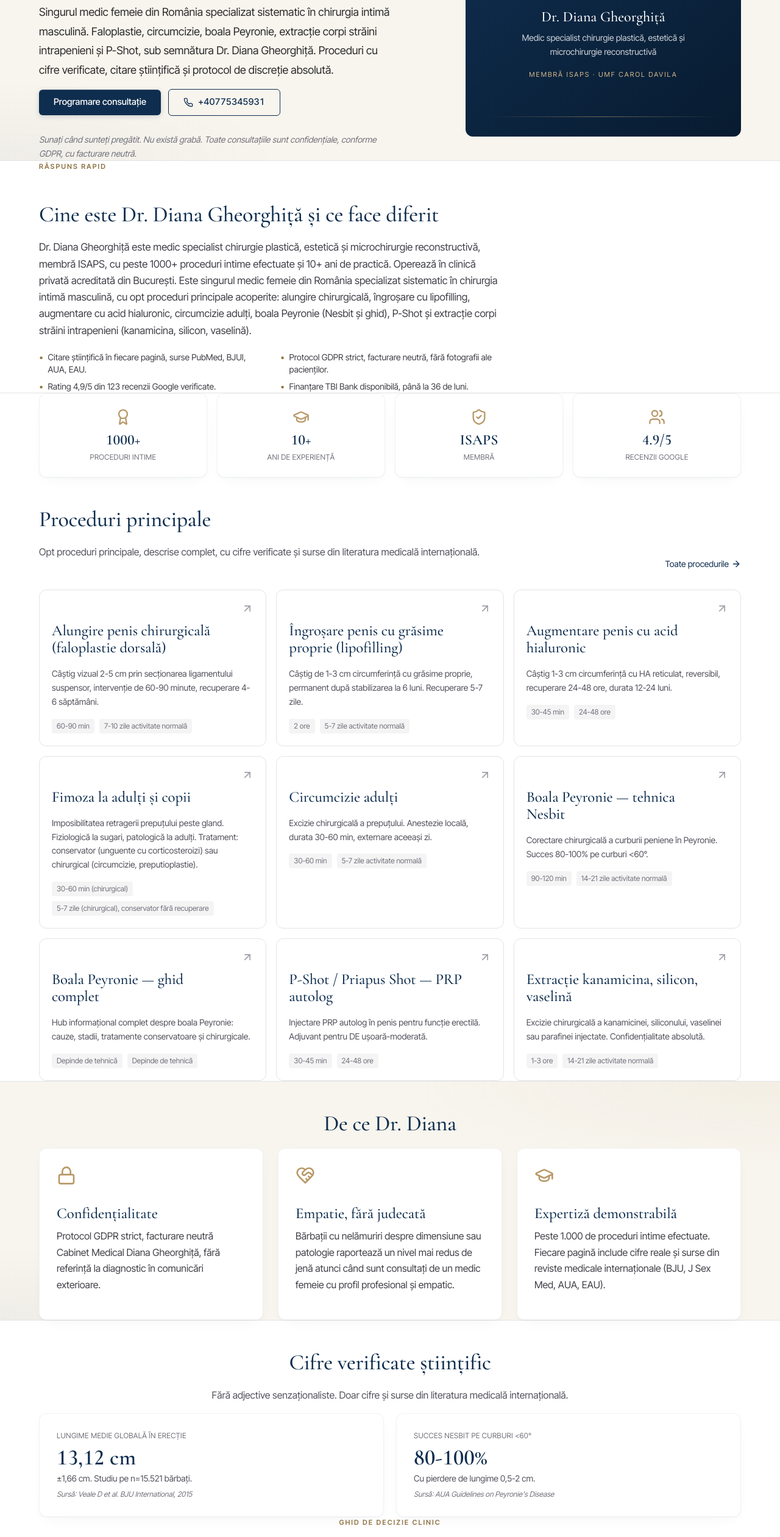
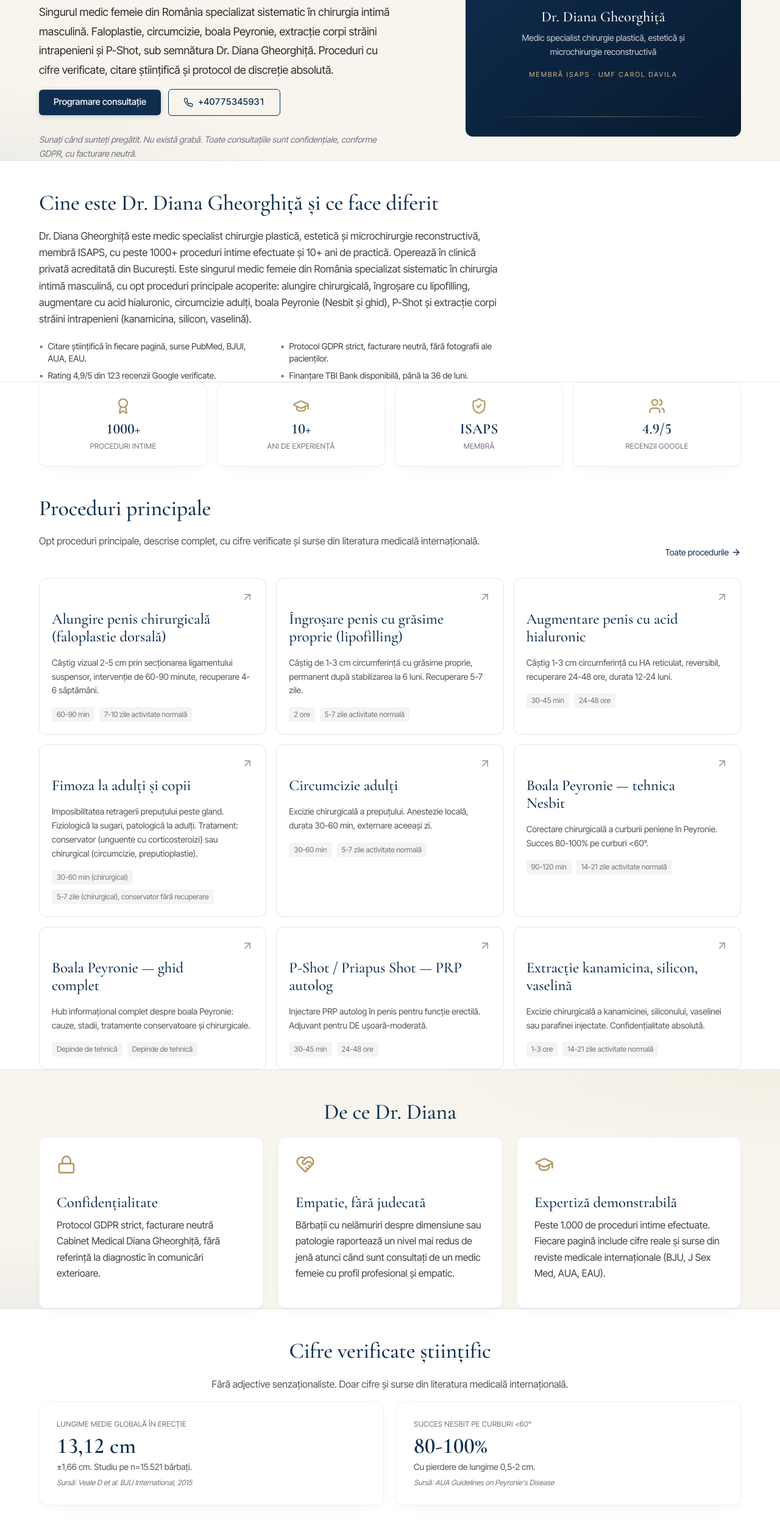
Before and after one commit to mihnea-eugen/chirurgia-intima, a Next.js app: page / in a window 1280 px wide. Shown: the part 234-2755 px from the top of the page at 61% size. Built offline with nearby package versions, Linux system fonts and the light colour scheme; no server answers.

Commit message:
fix(homepage): scoate eyebrow tags decorative (Raspuns rapid, Ghid decizie, Marturii pacienti)

```diff
--- a/app/page.tsx
+++ b/app/page.tsx
@@ -97,8 +97,7 @@ export default function HomePage() {
       {/* INTRODUCERE SCURTĂ */}
       <section className="bg-white border-b border-zinc-200" data-speakable="true">
         <div className="container-wide py-20 lg:py-28">
-          <div className="eyebrow mb-3">Răspuns rapid</div>
-          <h2 className="font-display text-2xl lg:text-3xl mb-4 max-w-3xl">Cine este Dr. Diana Gheorghiță și ce face diferit</h2>
+                    <h2 className="font-display text-2xl lg:text-3xl mb-4 max-w-3xl">Cine este Dr. Diana Gheorghiță și ce face diferit</h2>
           <p className="text-zinc-700 max-w-3xl text-[1.05rem] leading-relaxed">
             Dr. Diana Gheorghiță este medic specialist chirurgie plastică, estetică și microchirurgie reconstructivă, membră ISAPS, cu peste {SITE.trust.proceduresPerformed}+ proceduri intime efectuate și {SITE.trust.yearsExperience}+ ani de practică. Operează în clinică privată acreditată din București. Este singurul medic femeie din România specializat sistematic în chirurgia intimă masculină, cu opt proceduri principale acoperite: alungire chirurgicală, îngroșare cu lipofilling, augmentare cu acid hialuronic, circumcizie adulți, boala Peyronie (Nesbit și ghid), P-Shot și extracție corpi străini intrapenieni (kanamicina, silicon, vaselină).
           </p>
@@ -213,8 +212,7 @@ export default function HomePage() {
 
       {/* GHID DECIZIE PROCEDURĂ */}
       <section className="container-wide py-16">
-        <div className="eyebrow mb-2 text-center">Ghid de decizie clinic</div>
-        <h2 className="text-3xl font-display text-center mb-3">Care procedură vi se potrivește</h2>
+                <h2 className="text-3xl font-display text-center mb-3">Care procedură vi se potrivește</h2>
         <p className="text-zinc-600 text-center max-w-2xl mx-auto mb-10">
           Selecție pe baza simptomatologiei și obiectivului. Decizia finală se ia în consultație, cu examen clinic și anamneză completă.
         </p>
@@ -242,8 +240,7 @@ export default function HomePage() {
       {/* TESTIMONIALE */}
       <section className="bg-zinc-50 border-y border-zinc-200">
         <div className="container-wide py-20 lg:py-24">
-          <div className="eyebrow mb-3 text-center">Mărturii pacienți</div>
-          <h2 className="text-3xl font-display text-center mb-3">Cuvinte de la pacienți</h2>
+                    <h2 className="text-3xl font-display text-center mb-3">Cuvinte de la pacienți</h2>
           <p className="text-center text-zinc-600 max-w-2xl mx-auto mb-10 text-sm">
             Toate testimonialele sunt anonimizate cu acordul pacienților, conforme GDPR. Numele și fotografia nu sunt afișate.
           </p>
```
